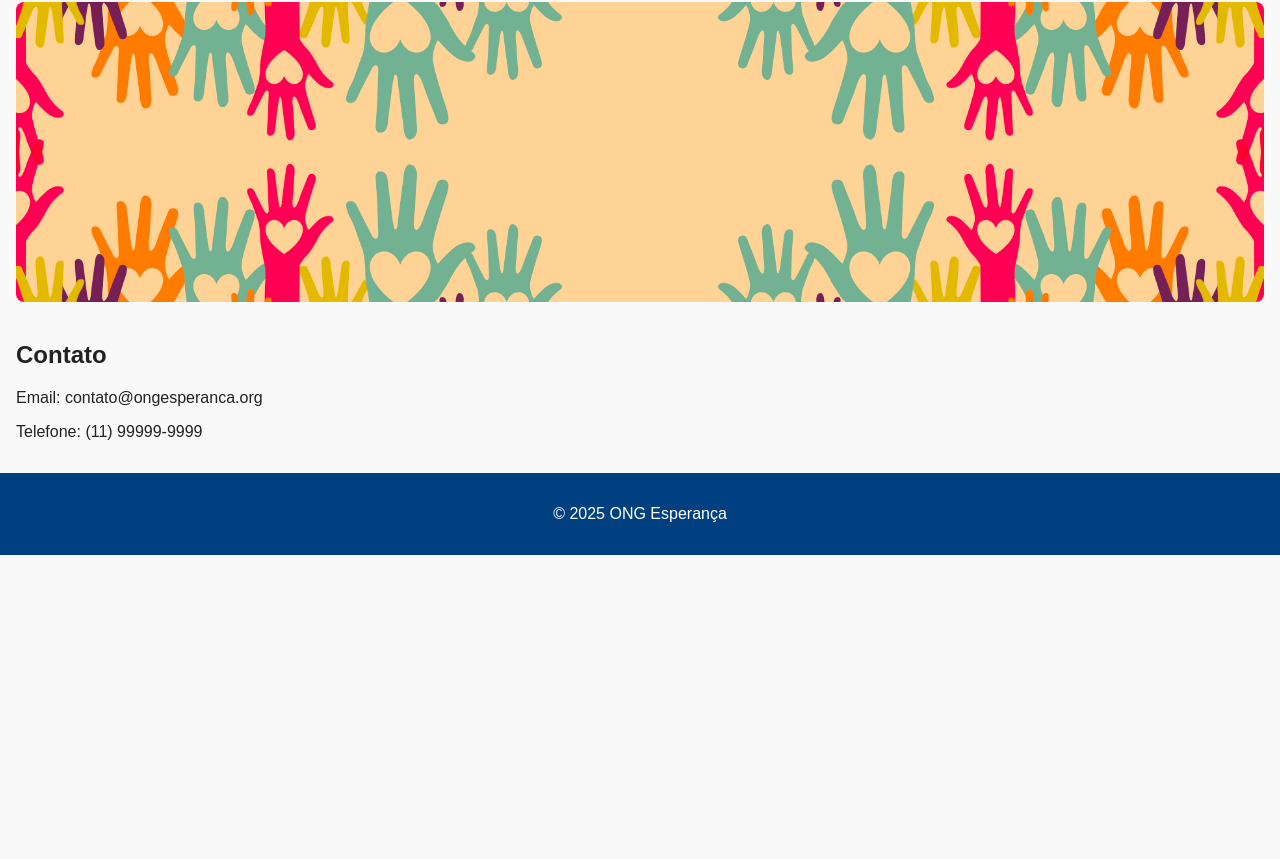
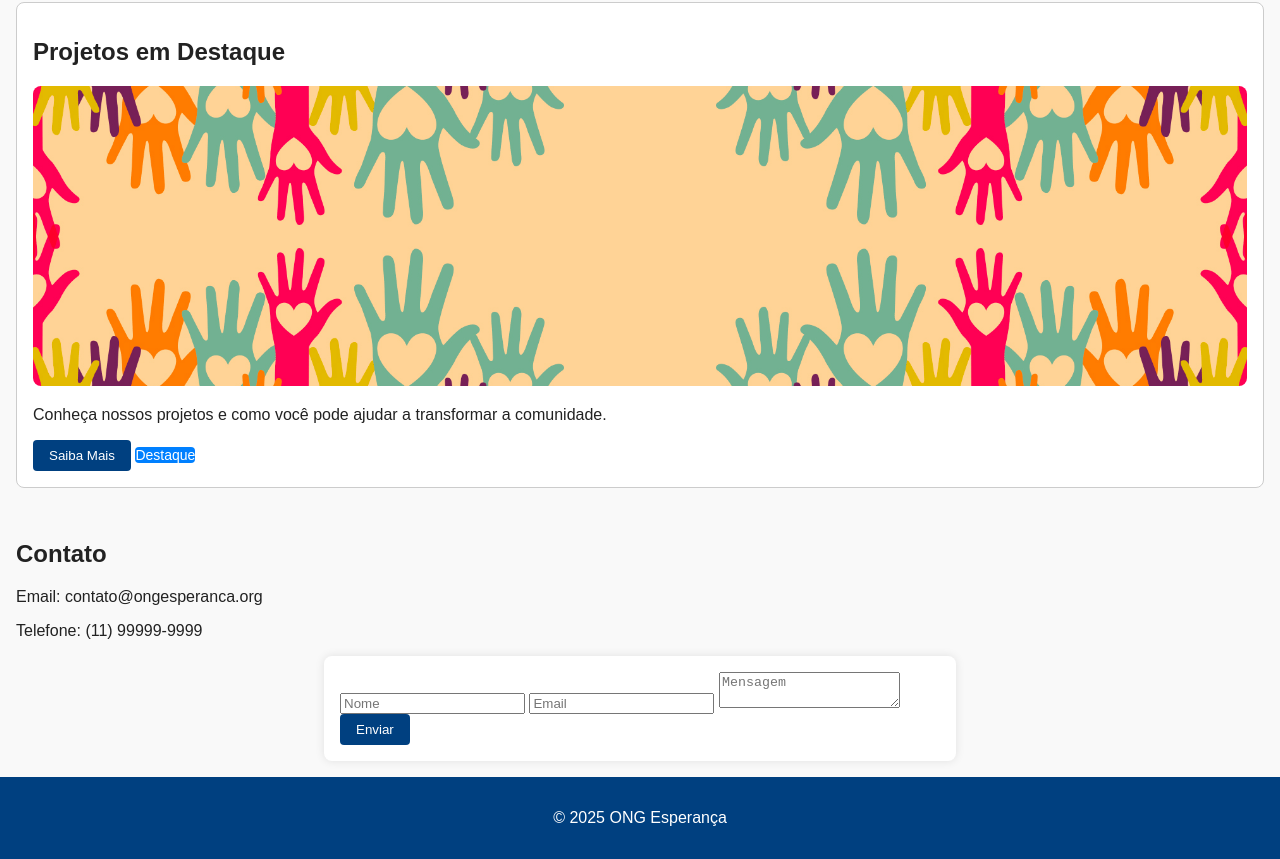
Before and after one commit to The-Darkar/plataforma-ong-2, a plain HTML site: page index.html in a window 1280 px wide. Shown: the part 736-1595 px from the top of the page. Before the commit the page ends 1291 px from the top, so only its background shows below. Drawn offline with Linux system fonts and the light colour scheme.

Commit message:
Add highlighted projects section and contact form

```diff
--- a/index.html
+++ b/index.html
@@ -34,14 +34,24 @@
       </ul>
     </section>
 
-    <section>
+    <section class="card">
+      <h2>Projetos em Destaque</h2>
       <img src="assets/img/projetosocial.jpg" alt="Projeto Social">
+      <p>Conheça nossos projetos e como você pode ajudar a transformar a comunidade.</p>
+      <button>Saiba Mais</button>
+      <div class="badge">Destaque</div>
     </section>
 
     <section>
       <h2>Contato</h2>
       <p>Email: contato@ongesperanca.org</p>
       <p>Telefone: (11) 99999-9999</p>
+      <form>
+        <input type="text" placeholder="Nome" required>
+        <input type="email" placeholder="Email" required>
+        <textarea placeholder="Mensagem" required></textarea>
+        <button type="submit">Enviar</button>
+      </form>
     </section>
   </main>
 
```
